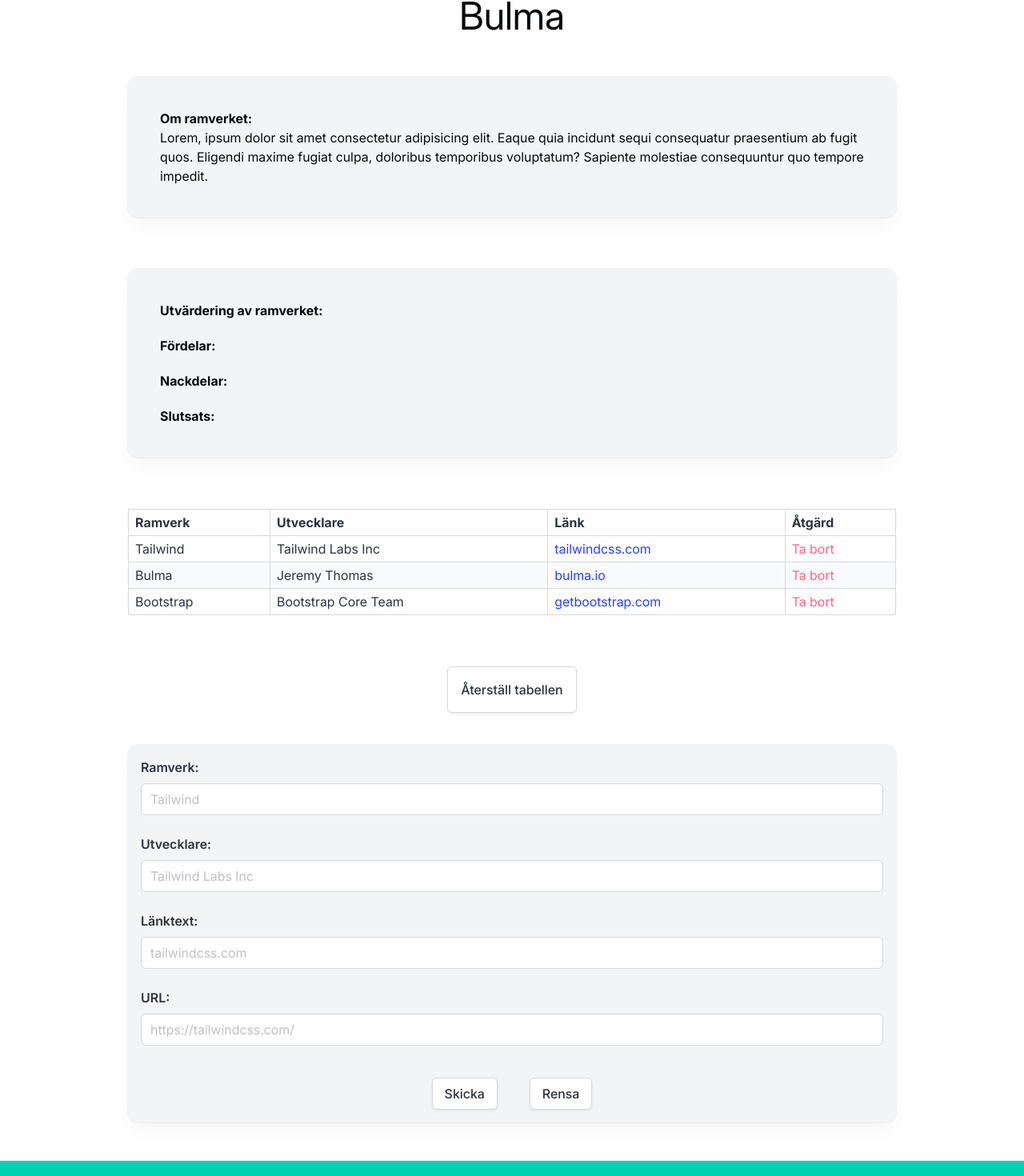
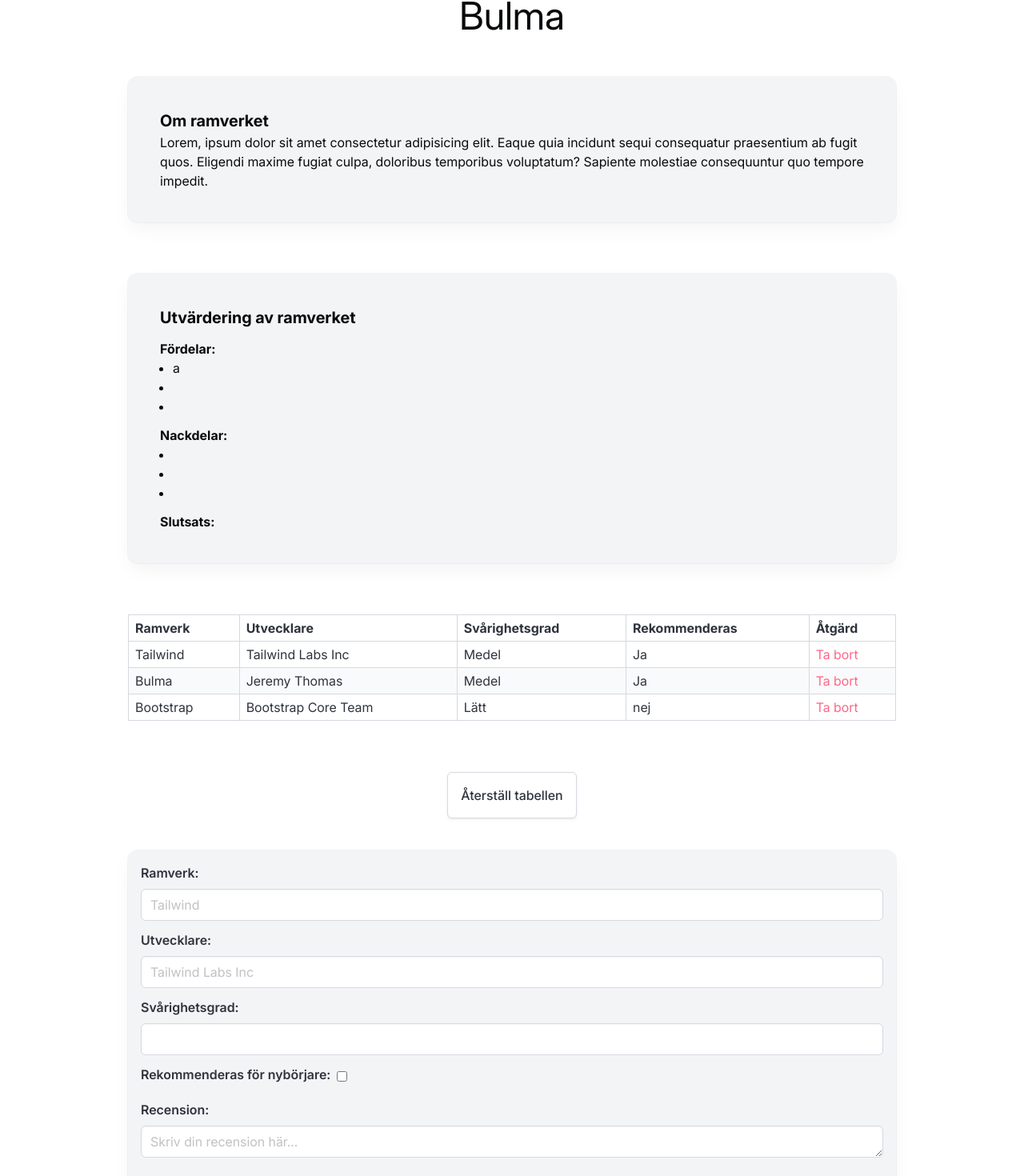
Before and after one commit to CLR2001/dt193g-laboration1, a Vue app: page /bulma in a window 1280 px wide. Shown: the part 120-1590 px from the top of the page at 80% size. Built offline with nearby package versions, Linux system fonts and the light colour scheme.

Commit message:
changed forms to use required inputs

```diff
--- a/src/components/FormBulma.vue
+++ b/src/components/FormBulma.vue
@@ -8,13 +8,20 @@ const { addRow } = tableDataHandler()
 const emptyForm = {
   framework: '',
   developer: '',
-  linkText: '',
-  url: '',
+  difficulty: '',
+  recommended: false,
+  review: '',
 }
 const formData = ref<Omit<IDataRow, 'id'>>({ ...emptyForm })
 
 const handleSubmit = () => {
-  if (!formData.value.framework.trim() || !formData.value.developer.trim() || !formData.value.url.trim()) {
+  if (
+    !formData.value.framework.trim() ||
+    !formData.value.developer.trim() ||
+    !formData.value.difficulty.trim() ||
+    !formData.value.recommended ||
+    !formData.value.review.trim()
+  ) {
     alert('Vänligen fyll i alla fält!')
     return
   }
@@ -31,7 +38,8 @@ const handleReset = () => {
 <template>
   <div class="has-background-light block p-4">
     <form @submit.prevent="handleSubmit" class="is-flex is-flex-direction-column gap-10">
-      <div class="">
+      <div>
+        <div class="field is-flex is-flex-direction-column">
           <label for="framework" class="label">Ramverk:</label>
           <input
             v-model="formData.framework"
@@ -41,7 +49,9 @@ const handleReset = () => {
             placeholder="Tailwind"
             class="input"
           />
-        <label for="developer" class="label mt-5">Utvecklare:</label>
+        </div>
+        <div class="field is-flex is-flex-direction-column">
+          <label for="developer" class="label">Utvecklare:</label>
           <input
             v-model="formData.developer"
             type="text"
@@ -50,24 +60,28 @@ const handleReset = () => {
             placeholder="Tailwind Labs Inc"
             class="input"
           />
-        <label for="linkText" class="label mt-5">Länktext:</label>
-        <input
-          v-model="formData.linkText"
-          type="text"
-          name="linkText"
-          autocomplete="off"
-          placeholder="tailwindcss.com"
+        </div>
+        <div class="field is-flex is-flex-direction-column">
+          <label for="difficulty" class="label">Svårighetsgrad:</label>
+          <select v-model="formData.difficulty" name="difficulty" class="input">
+            <option value="Lätt">Lätt</option>
+            <option value="Medel">Medel</option>
+            <option value="Svår">Svår</option>
+          </select>
+        </div>
+        <div class="field is-flex is-align-items-center">
+          <label for="recommended" class="label mr-2">Rekommenderas för nybörjare:</label>
+          <input v-model="formData.recommended" type="checkbox" name="recommended" class="checkbox mb-1" />
+        </div>
+        <div class="field is-flex is-flex-direction-column">
+          <label for="review" class="label">Recension:</label>
+          <textarea
+            v-model="formData.review"
+            name="review"
+            placeholder="Skriv din recension här..."
             class="input"
-        />
-        <label for="url" class="label mt-5">URL:</label>
-        <input
-          v-model="formData.url"
-          type="url"
-          name="url"
-          autocomplete="off"
-          placeholder="https://tailwindcss.com/"
-          class="input"
-        />
+          ></textarea>
+        </div>
       </div>
       <div class="is-flex is-justify-content-center gap-10">
         <button type="submit" class="button">Skicka</button>
--- a/src/components/FormTailwind.vue
+++ b/src/components/FormTailwind.vue
@@ -8,13 +8,20 @@ const { addRow } = tableDataHandler()
 const emptyForm = {
   framework: '',
   developer: '',
-  linkText: '',
-  url: '',
+  difficulty: '',
+  recommended: false,
+  review: '',
 }
 const formData = ref<Omit<IDataRow, 'id'>>({ ...emptyForm })
 
 const handleSubmit = () => {
-  if (!formData.value.framework.trim() || !formData.value.developer.trim() || !formData.value.url.trim()) {
+  if (
+    !formData.value.framework.trim() ||
+    !formData.value.developer.trim() ||
+    !formData.value.difficulty.trim() ||
+    !formData.value.recommended ||
+    !formData.value.review.trim()
+  ) {
     alert('Vänligen fyll i alla fält!')
     return
   }
@@ -35,7 +42,7 @@ const handleReset = () => {
       class="border-border-line bg-card-surface rounded-2xl border p-8 shadow-(--shadow-card) sm:p-12"
     >
       <div class="grid items-center gap-x-2 gap-y-2">
-        <label for="" class="w-fit">Ramverk:</label>
+        <label for="framework" class="w-fit">Ramverk:</label>
         <input
           v-model="formData.framework"
           type="text"
@@ -44,7 +51,7 @@ const handleReset = () => {
           placeholder="Tailwind"
           class="bg-page-background w-full rounded-md border border-white/15 px-2 py-1"
         />
-        <label for="" class="w-fit">Utvecklare:</label>
+        <label for="developer" class="w-fit">Utvecklare:</label>
         <input
           v-model="formData.developer"
           type="text"
@@ -53,24 +60,27 @@ const handleReset = () => {
           placeholder="Tailwind Labs Inc"
           class="bg-page-background w-full rounded-md border border-white/15 px-2 py-1"
         />
-        <label for="" class="w-fit">Länktext:</label>
-        <input
-          v-model="formData.linkText"
-          type="text"
-          name="linkText"
-          autocomplete="off"
-          placeholder="tailwindcss.com"
+        <label for="difficulty" class="w-fit">Svårighetsgrad:</label>
+        <select
+          v-model="formData.difficulty"
+          name="difficulty"
           class="bg-page-background w-full rounded-md border border-white/15 px-2 py-1"
-        />
-        <label for="" class="w-fit">URL:</label>
-        <input
-          v-model="formData.url"
-          type="url"
-          name="url"
-          autocomplete="off"
-          placeholder="https://tailwindcss.com/"
+        >
+          <option value="Lätt" selected>Lätt</option>
+          <option value="Medel">Medel</option>
+          <option value="Svår">Svår</option>
+        </select>
+        <div>
+          <label for="recommended" class="mr-2 w-fit">Rekommenderas för nybörjare:</label>
+          <input v-model="formData.recommended" type="checkbox" name="recommended" class="bg-page-background" />
+        </div>
+        <label for="review" class="w-fit">Recension:</label>
+        <textarea
+          v-model="formData.review"
+          name="review"
+          placeholder="Skriv din recension här..."
           class="bg-page-background w-full rounded-md border border-white/15 px-2 py-1"
-        />
+        ></textarea>
       </div>
       <div class="m-auto mt-8 flex flex-wrap justify-center gap-6">
         <button
--- a/src/components/TableBulma.vue
+++ b/src/components/TableBulma.vue
@@ -10,7 +10,8 @@ const { tableData, deleteRow, resetTable } = tableDataHandler()
         <tr>
           <th class="">Ramverk</th>
           <th class="">Utvecklare</th>
-          <th class="">Länk</th>
+          <th class="">Svårighetsgrad</th>
+          <th class="">Rekommenderas</th>
           <th class="">Åtgärd</th>
         </tr>
       </thead>
@@ -18,11 +19,8 @@ const { tableData, deleteRow, resetTable } = tableDataHandler()
         <tr v-for="row in tableData" :key="row.id" class="">
           <td class="">{{ row.framework }}</td>
           <td class="">{{ row.developer }}</td>
-          <td class="">
-            <a :href="row.url" target="_blank" class="">
-              {{ row.linkText }}
-            </a>
-          </td>
+          <td class="">{{ row.difficulty }}</td>
+          <td class="">{{ row.recommended ? 'Ja' : 'nej' }}</td>
           <td class="has-text-danger">
             <button @click="deleteRow(row.id, row.framework)" class="">Ta bort</button>
           </td>
--- a/src/components/TableTailwind.vue
+++ b/src/components/TableTailwind.vue
@@ -12,8 +12,9 @@ const { tableData, deleteRow, resetTable } = tableDataHandler()
         <tr>
           <th class="px-6 py-4 whitespace-nowrap">Ramverk</th>
           <th class="px-6 py-4 whitespace-nowrap">Utvecklare</th>
-          <th class="px-6 py-4 whitespace-nowrap">Länk</th>
-          <th class="px-6 py-4 whitespace-nowrap"></th>
+          <th class="px-6 py-4 whitespace-nowrap">Svårighetsgrad</th>
+          <th class="px-6 py-4 whitespace-nowrap">Rekommenderas</th>
+          <th class="px-6 py-4 whitespace-nowrap">Åtgärd</th>
         </tr>
       </thead>
       <tbody class="divide-border-line divide-y">
@@ -24,11 +25,8 @@ const { tableData, deleteRow, resetTable } = tableDataHandler()
         >
           <td class="px-6 py-4 whitespace-nowrap">{{ row.framework }}</td>
           <td class="px-6 py-4 whitespace-nowrap">{{ row.developer }}</td>
-          <td class="px-6 py-4 whitespace-nowrap">
-            <a :href="row.url" target="_blank" class="text-blue-500 underline hover:text-blue-700">
-              {{ row.linkText }}
-            </a>
-          </td>
+          <td class="px-6 py-4 whitespace-nowrap">{{ row.difficulty }}</td>
+          <td class="px-6 py-4 whitespace-nowrap">{{ row.recommended ? 'Ja' : 'nej' }}</td>
           <td class="px-6 py-4 whitespace-nowrap">
             <button @click="deleteRow(row.id, row.framework)" class="cursor-pointer text-red-500 hover:text-red-700">
               Ta bort
--- a/src/composables/tableDataHandler.ts
+++ b/src/composables/tableDataHandler.ts
@@ -4,8 +4,9 @@ export interface IDataRow {
   id: string
   framework: string
   developer: string
-  linkText: string
-  url: string
+  difficulty: string
+  recommended: boolean
+  review: string
 }
 
 const STORAGE_KEY = 'tableData'
@@ -16,22 +17,25 @@ const initializeData = (): IDataRow[] => {
       id: crypto.randomUUID(),
       framework: 'Tailwind',
       developer: 'Tailwind Labs Inc',
-      linkText: 'tailwindcss.com',
-      url: 'https://tailwindcss.com/',
+      difficulty: 'Medel',
+      recommended: true,
+      review: 'Smidigt utility-first ramverk som ger total kontroll över varje pixel.',
     },
     {
       id: crypto.randomUUID(),
       framework: 'Bulma',
       developer: 'Jeremy Thomas',
-      linkText: 'bulma.io',
-      url: 'https://bulma.io/',
+      difficulty: 'Medel',
+      recommended: true,
+      review: 'Rent komponentbaserat ramverk, men lite klurigt att skriva om till egna teman.',
     },
     {
       id: crypto.randomUUID(),
       framework: 'Bootstrap',
       developer: 'Bootstrap Core Team',
-      linkText: 'getbootstrap.com',
-      url: 'https://getbootstrap.com/',
+      difficulty: 'Lätt',
+      recommended: false,
+      review: 'Klassiskt och stabilt med mycket färdiga delar, men lite omodernt.',
     },
   ]
 }
--- a/src/views/BulmaView.vue
+++ b/src/views/BulmaView.vue
@@ -29,22 +29,28 @@ onUnmounted(() => {
     <main class="is-flex is-flex-direction-column is-justify-content-center is-max-desktop container mt-6 mb-6 gap-10">
       <h1 class="is-size-1 has-text-centered">Bulma</h1>
       <section class="has-background-light container block p-10">
-        <h2 class=""><b>Om ramverket:</b></h2>
+        <h2 class="is-size-5"><b>Om ramverket</b></h2>
         <p>
           Lorem, ipsum dolor sit amet consectetur adipisicing elit. Eaque quia incidunt sequi consequatur praesentium ab
           fugit quos. Eligendi maxime fugiat culpa, doloribus temporibus voluptatum? Sapiente molestiae consequuntur quo
           tempore impedit.
         </p>
       </section>
-      <section class="has-background-light is-flex is-flex-direction-column container block gap-5 p-10">
-        <h2 class=""><b>Utvärdering av ramverket:</b></h2>
-        <p>
-          <b>Fördelar:</b>
-        </p>
-        <p>
-          <b>Nackdelar:</b>
-        </p>
-        <p>
+      <section class="has-background-light is-flex is-flex-direction-column container block p-10">
+        <h2 class="is-size-5"><b>Utvärdering av ramverket</b></h2>
+        <p class="mt-3"><b>Fördelar:</b></p>
+        <ul>
+          <li>a</li>
+          <li></li>
+          <li></li>
+        </ul>
+        <p class="mt-3"><b>Nackdelar:</b></p>
+        <ul>
+          <li></li>
+          <li></li>
+          <li></li>
+        </ul>
+        <p class="mt-3">
           <b>Slutsats:</b>
         </p>
       </section>
@@ -62,4 +68,8 @@ onUnmounted(() => {
     0 0 0 1px rgba(0, 0, 0, 0.04),
     0 10px 25px -3px rgba(0, 0, 0, 0.05);
 }
+ul {
+  list-style-type: disc;
+  padding-left: 1rem;
+}
 </style>
--- a/src/views/TailwindView.vue
+++ b/src/views/TailwindView.vue
@@ -9,11 +9,11 @@ import FormTailwind from '@/components/FormTailwind.vue'
   <div class="grid min-h-svh grid-rows-[auto_1fr_auto]">
     <HeaderTailwind></HeaderTailwind>
     <main
-      class="mx-auto flex h-fit w-full max-w-[65ch] flex-col items-center gap-8 overflow-x-hidden px-[5%] py-12 sm:px-12"
+      class="mx-auto flex h-fit w-full max-w-[68ch] flex-col items-center gap-8 overflow-x-hidden px-[5%] py-12 sm:px-12"
     >
       <h1 class="text-4xl tracking-tight">Tailwind</h1>
       <section class="bg-card-surface border-border-line w-full rounded-2xl border p-8 shadow-(--shadow-card) sm:p-12">
-        <h2 class="mb-2 text-xl tracking-tight"><b>Om ramverket:</b></h2>
+        <h2 class="mb-2 text-xl tracking-tight"><b>Om ramverket</b></h2>
         <p>
           Lorem, ipsum dolor sit amet consectetur adipisicing elit. Eaque quia incidunt sequi consequatur praesentium ab
           fugit quos. Eligendi maxime fugiat culpa, doloribus temporibus voluptatum? Sapiente molestiae consequuntur quo
@@ -21,16 +21,19 @@ import FormTailwind from '@/components/FormTailwind.vue'
         </p>
       </section>
       <section class="bg-card-surface border-border-line w-full rounded-2xl border p-8 shadow-(--shadow-card) sm:p-12">
-        <h2 class="mb-2 text-lg tracking-tight"><b>Utvärdering av ramverket:</b></h2>
-        <p>
-          <b>Fördelar:</b>
-        </p>
-        <p>
-          <b>Nackdelar:</b>
-        </p>
-        <p>
-          <b>Slutsats:</b>
-        </p>
+        <h2 class="mb-2 text-lg tracking-tight"><b>Utvärdering av ramverket</b></h2>
+        <p class="mt-3"><b>Fördelar:</b></p>
+        <ul class="list-disc pl-4">
+          <li>1</li>
+          <li>2</li>
+          <li>3</li>
+        </ul>
+        <p class="mt-3"><b>Nackdelar:</b></p>
+        <ul class="list-disc pl-4">
+          <li>1</li>
+          <li>2</li>
+          <li>3</li>
+        </ul>
       </section>
       <TableTailwind></TableTailwind>
       <FormTailwind></FormTailwind>
```
Lines whose indentation alone changed are shown as unchanged.
